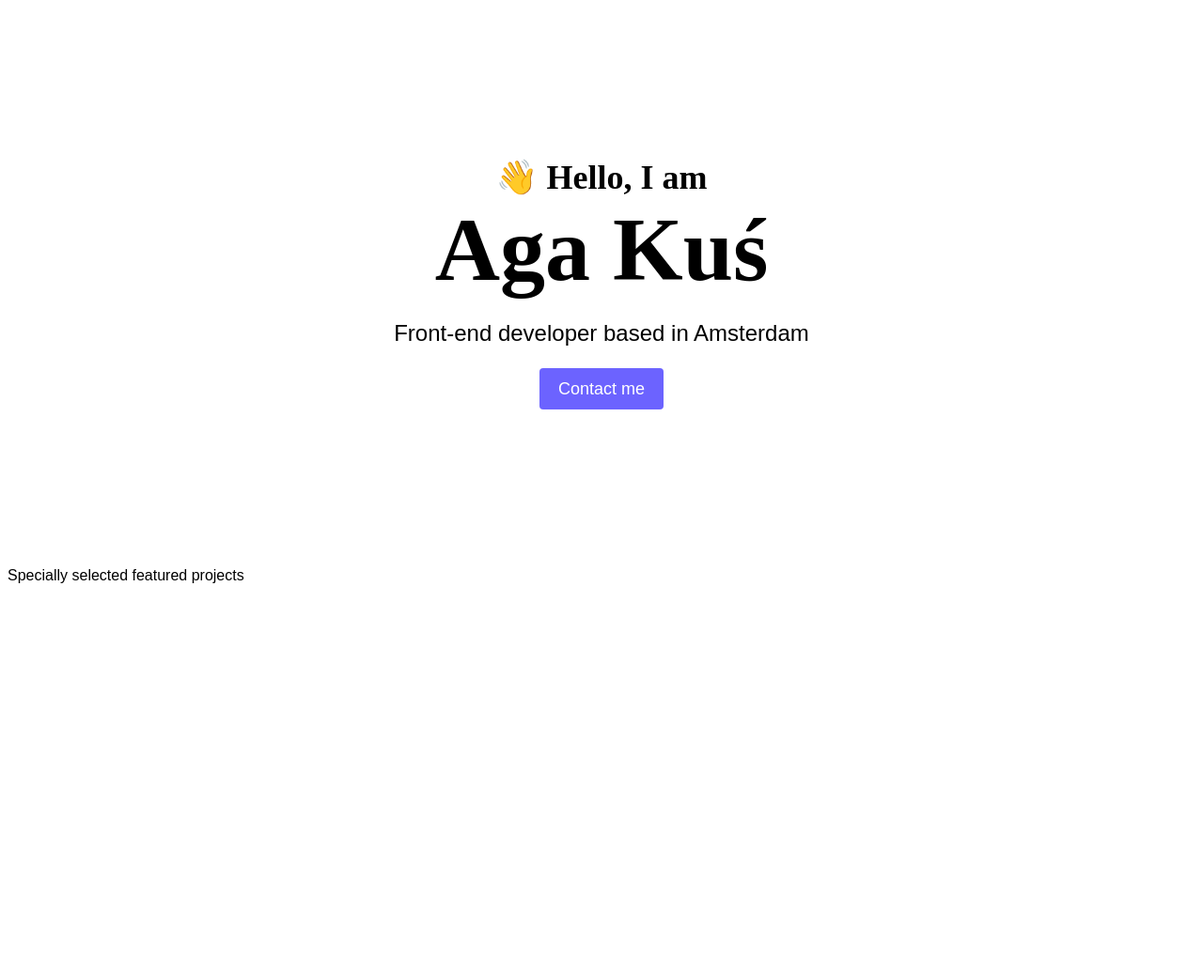
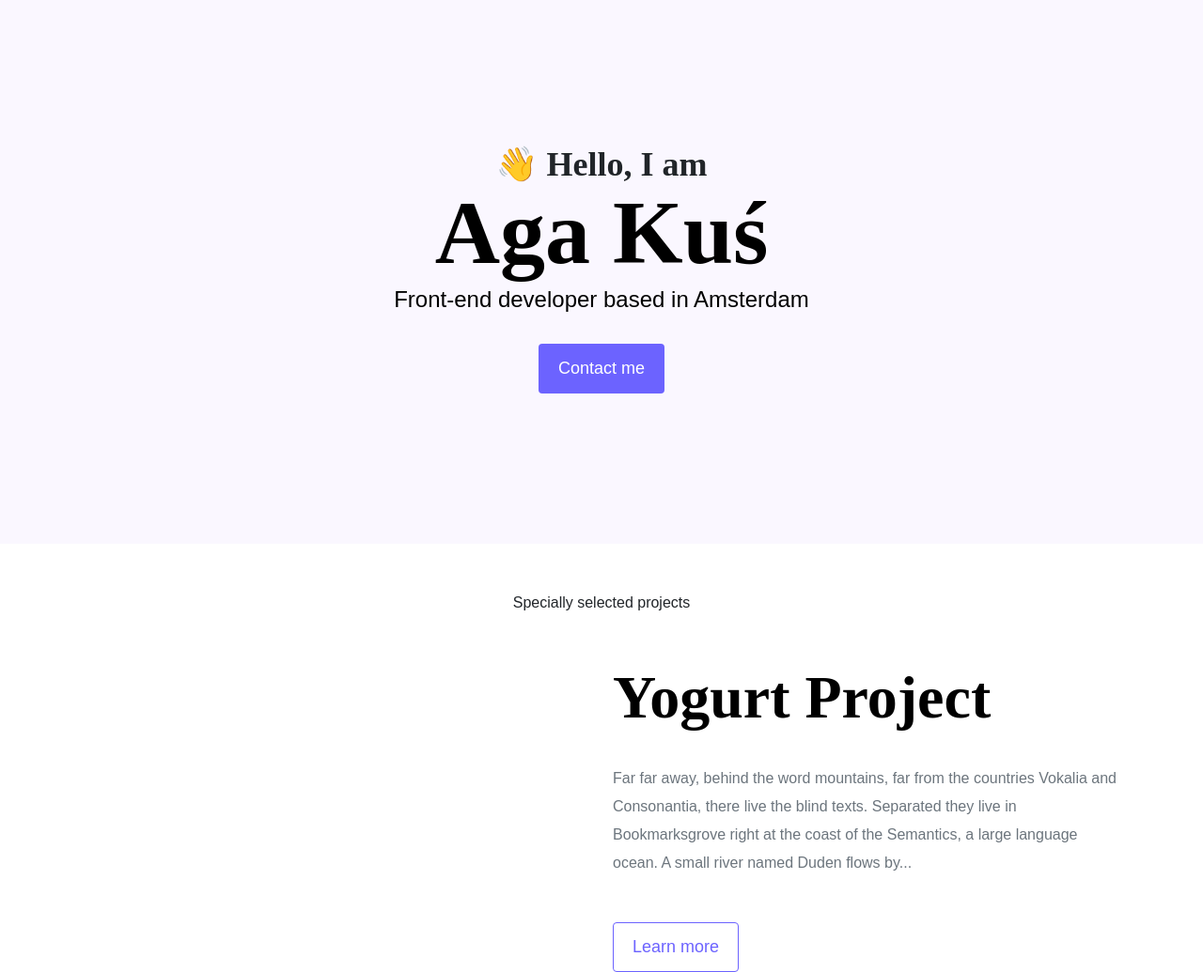
Before and after one commit to agguuaa/Portfolio, a plain HTML site: page index.html in a window 1280 px wide. Shown: the whole page at 94% size. Before the commit the page ends 800 px from the top, so only its background shows below. Drawn offline with nearby package versions, Linux system fonts and the light colour scheme.

Commit message:
Upload imgs

```diff
--- a/index.html
+++ b/index.html
@@ -15,8 +15,27 @@
       crossorigin="anonymous"
     ></script>
 
+    <link
+      href="https://cdn.jsdelivr.net/npm/bootstrap@5.2.0-beta1/dist/css/bootstrap.min.css"
+      rel="stylesheet"
+      integrity="sha384-0evHe/X+R7YkIZDRvuzKMRqM+OrBnVFBL6DOitfPri4tjfHxaWutUpFmBp4vmVor"
+      crossorigin="anonymous"
+    />
+
     <link rel="stylesheet" href="style.css" />
     <link rel="preconnect" href="https://fonts.gstatic.com" />
+    <link rel="preconnect" href="https://fonts.googleapis.com" />
+    <link rel="preconnect" href="https://fonts.gstatic.com" crossorigin />
+    <link
+      href="https://fonts.googleapis.com/css2?family=Fredoka:wght@500;600;700&display=swap"
+      rel="stylesheet"
+    />
+    <link rel="preconnect" href="https://fonts.googleapis.com" />
+    <link rel="preconnect" href="https://fonts.gstatic.com" crossorigin />
+    <link
+      href="https://fonts.googleapis.com/css2?family=Fredoka:wght@500;600;700&display=swap"
+      rel="stylesheet"
+    />
 
     <title>Portfolio</title>
   </head>
@@ -30,14 +49,22 @@
       </div>
     </div>
 
-    <p>Specially selected featured projects</p>
+    <div class="container">
+      <p class="text-center m-5">Specially selected projects</p>
+      <div class="row">
+        <div class="col-6"></div>
+        <div class="col-6">
+          <h2>Yogurt Project</h2>
+          <p class="mb-5 text-muted">
+            Far far away, behind the word mountains, far from the countries
+            Vokalia and Consonantia, there live the blind texts. Separated they
+            live in Bookmarksgrove right at the coast of the Semantics, a large
+            language ocean. A small river named Duden flows by...
+          </p>
 
-    <script
-      defer=""
-      src="https://static.cloudflareinsights.com/beacon.min.js/v652eace1692a40cfa3763df669d7439c1639079717194"
-      integrity="sha512-Gi7xpJR8tSkrpF7aordPZQlW2DLtzUlZcumS8dMQjwDHEnw9I7ZLyiOj/6tZStRBGtGgN6ceN6cMH8z7etPGlw=="
-      data-cf-beacon='{"rayId":"72c540b6c8610c65","token":"7449176f14aa420c959831edd48bd5b7","version":"2022.6.0","si":100}'
-      crossorigin="anonymous"
-    ></script>
+          <a href="" class="btn btn-branding-outline">Learn more </a>
+        </div>
+      </div>
+    </div>
   </body>
 </html>
--- a/style.css
+++ b/style.css
@@ -2,7 +2,7 @@
   --branding-color: #6c63ff;
   --secondary-color: #faf7ff;
   --heading-font-family: "playfair display", serif;
-  --default-font-family: "poppins", sans-serif;
+  --default-font-family: "Poppins", sans-serif;
 }
 
 body {
@@ -26,15 +26,18 @@ h1 {
 
 h2 {
   margin-bottom: 2rem;
+  font-size: 64px;
 }
 
 p {
   font-family: var(--default-font-family);
   font-weight: normal;
+  font-size: 16px;
+  line-height: 30px;
 }
 
 #hero {
-  background: (var(--secondary-color));
+  background: var(--secondary-color);
   text-align: center;
   padding: 160px 20px;
 }
@@ -61,3 +64,13 @@ p {
   padding: 12px 20px;
   text-decoration: none;
 }
+
+.btn-branding-outline {
+  border-radius: 4px;
+  color: var(--branding-color);
+  border: 1px solid var(--branding-color);
+  font-size: 18px;
+  line-height: 27px;
+  padding: 12px 20px;
+  text-decoration: none;
+}
```
Also changed, not shown: imgs/dictionary.png (added), imgs/weather.png (added), imgs/yogo.png (added), 1 other file.
